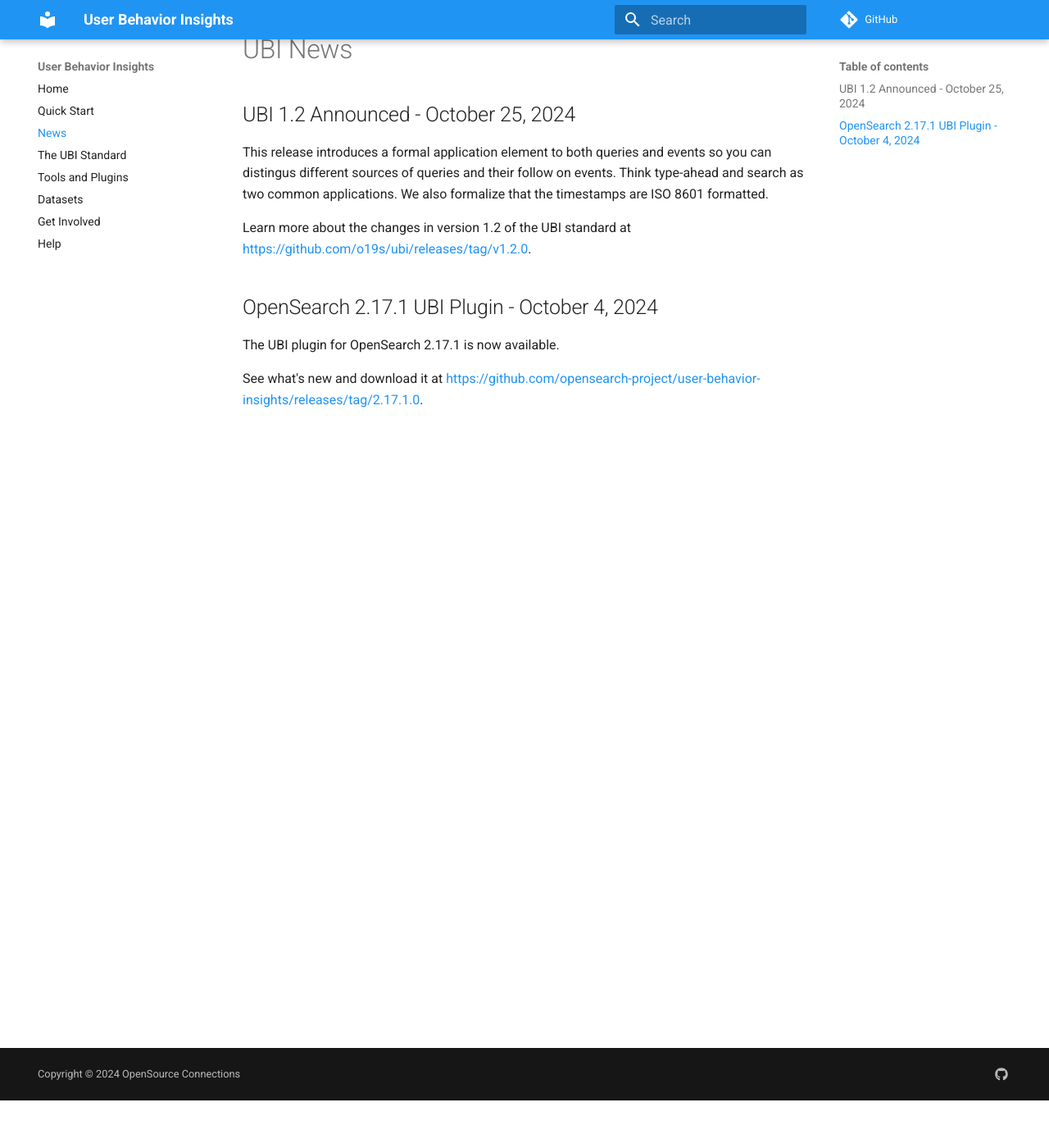
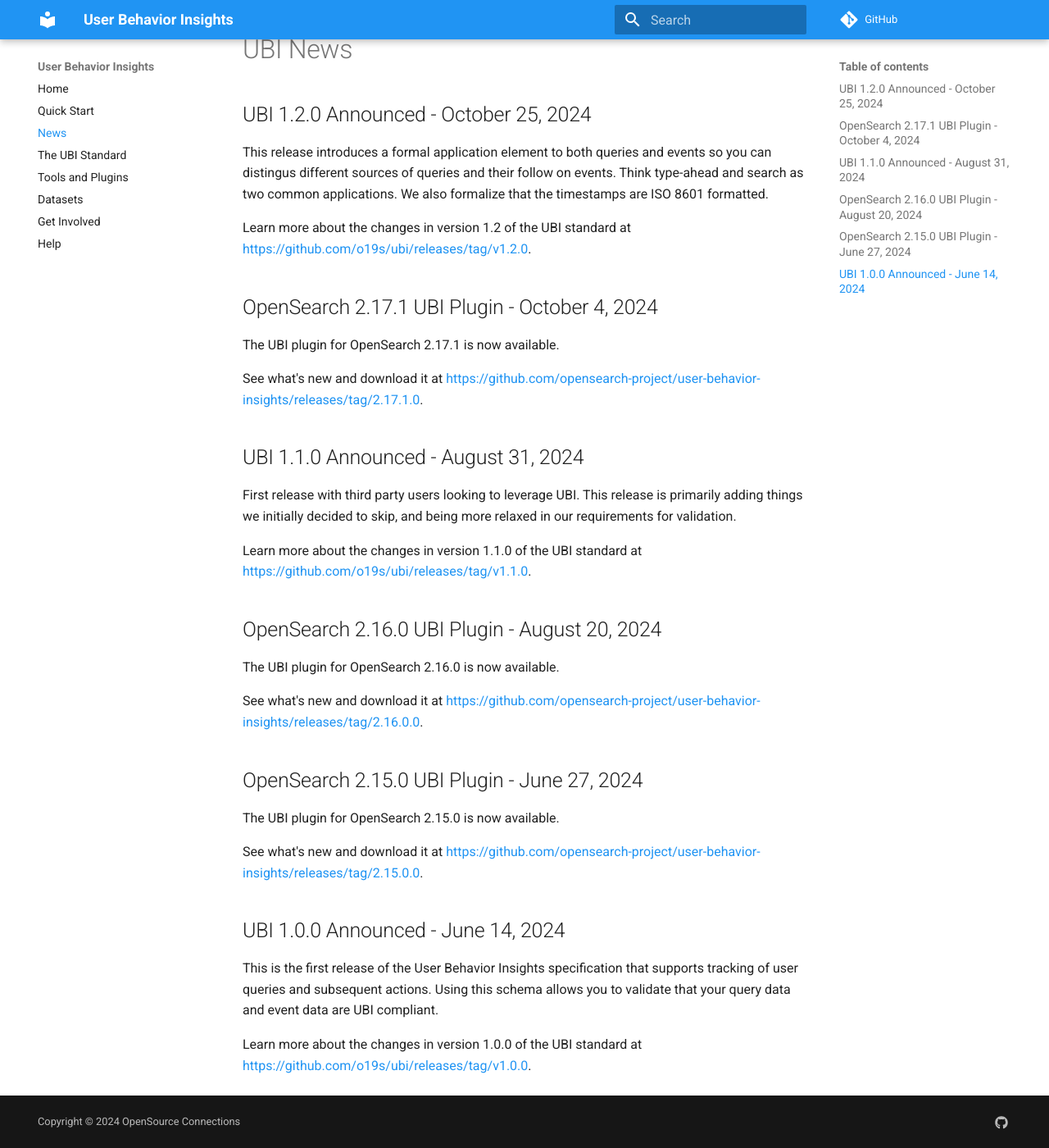
Before and after one commit to o19s/ubi-website, an MkDocs documentation site: the page built from docs/news.md, in a window 1280 px wide and 1400 px high, scrolled down 58 px. Shown: the whole window at 82% size. Built offline with MkDocs 1.6.1 and Material for MkDocs 9.7.7, drawn with Linux system fonts in a browser that asks for light colours; comment, search, counter and statistics services are not loaded.

Commit message:
Adding news.

```diff
--- a/docs/news.md
+++ b/docs/news.md
@@ -1,6 +1,6 @@
 # UBI News
 
-## UBI 1.2 Announced - October 25, 2024
+## UBI 1.2.0 Announced - October 25, 2024
 
 This release introduces a formal application element to both queries and events so you can distingus different sources of queries and their follow on events. Think type-ahead and search as two common applications.  We also formalize that the timestamps are ISO 8601 formatted.
 
@@ -11,3 +11,27 @@
 The UBI plugin for OpenSearch 2.17.1 is now available.
 
 See what's new and download it at [https://github.com/opensearch-project/user-behavior-insights/releases/tag/2.17.1.0](https://github.com/opensearch-project/user-behavior-insights/releases/tag/2.17.1.0).
+
+## UBI 1.1.0 Announced - August 31, 2024
+
+First release with third party users looking to leverage UBI. This release is primarily adding things we initially decided to skip, and being more relaxed in our requirements for validation.
+
+Learn more about the changes in version 1.1.0 of the UBI standard at [https://github.com/o19s/ubi/releases/tag/v1.1.0](https://github.com/o19s/ubi/releases/tag/v1.1.0).
+
+## OpenSearch 2.16.0 UBI Plugin - August 20, 2024
+
+The UBI plugin for OpenSearch 2.16.0 is now available.
+
+See what's new and download it at [https://github.com/opensearch-project/user-behavior-insights/releases/tag/2.16.0.0](https://github.com/opensearch-project/user-behavior-insights/releases/tag/2.16.0.0).
+
+## OpenSearch 2.15.0 UBI Plugin - June 27, 2024
+
+The UBI plugin for OpenSearch 2.15.0 is now available.
+
+See what's new and download it at [https://github.com/opensearch-project/user-behavior-insights/releases/tag/2.15.0.0](https://github.com/opensearch-project/user-behavior-insights/releases/tag/2.15.0.0).
+
+## UBI 1.0.0 Announced - June 14, 2024
+
+This is the first release of the User Behavior Insights specification that supports tracking of user queries and subsequent actions. Using this schema allows you to validate that your query data and event data are UBI compliant.
+
+Learn more about the changes in version 1.0.0 of the UBI standard at [https://github.com/o19s/ubi/releases/tag/v1.0.0](https://github.com/o19s/ubi/releases/tag/v1.0.0).
```
